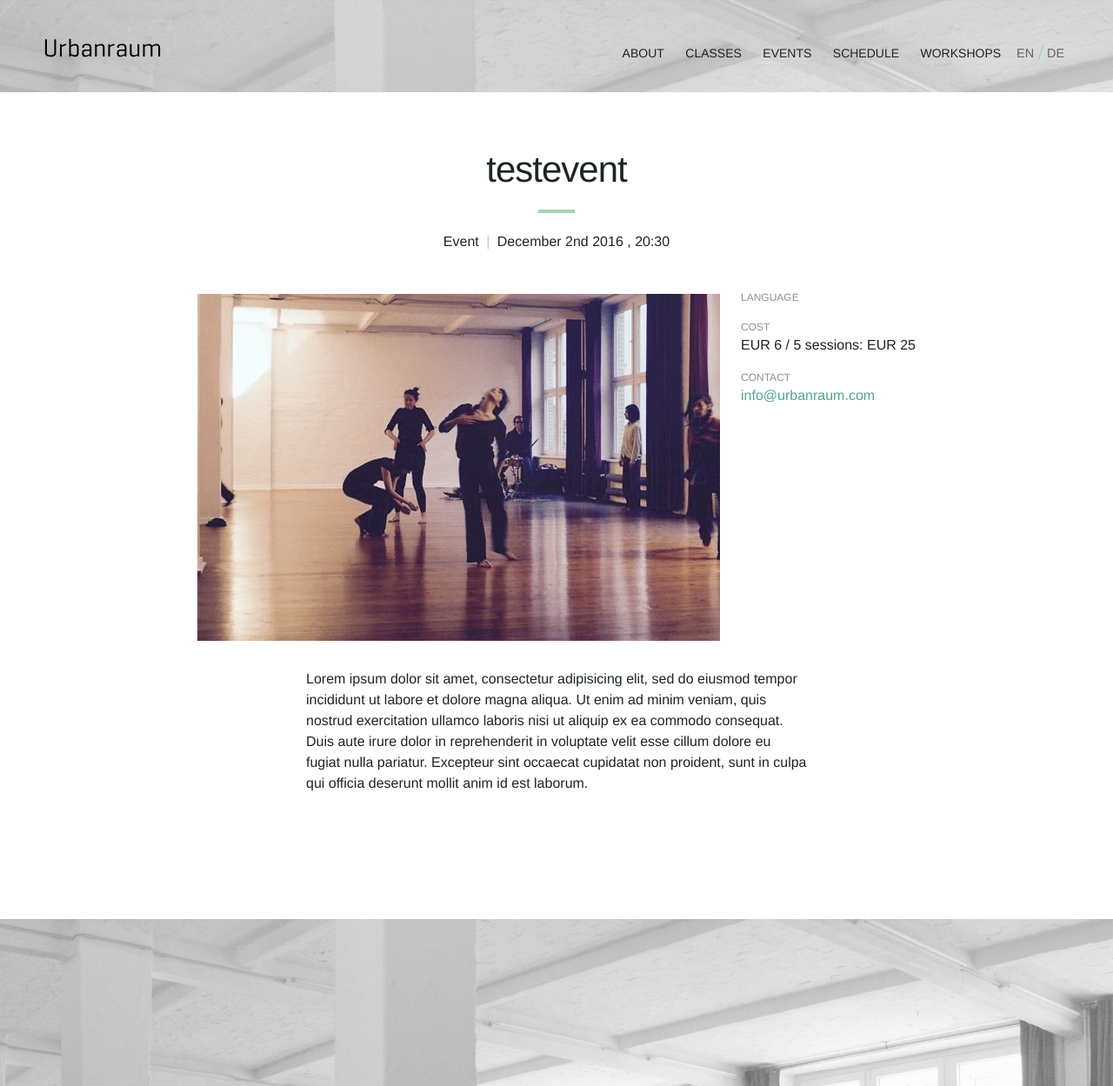
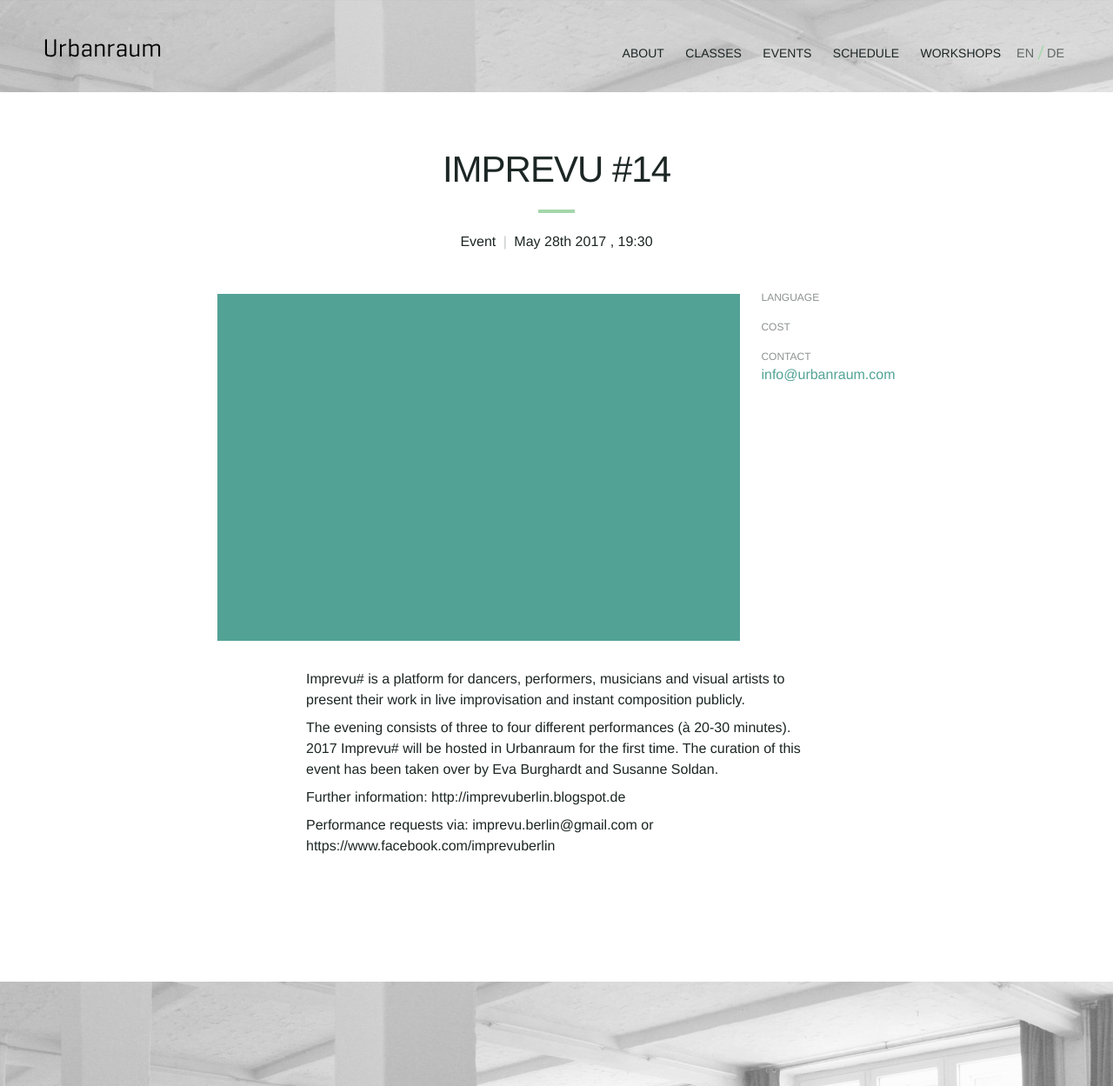
Before and after one commit to Kriesse/urbanraum, a Jekyll site: the page built from _events/2017-02-28-test.md, in a window 1280 px wide. Shown: the whole page at 87% size. Built offline with Jekyll 4.4.1, drawn with Linux system fonts in a browser that asks for light colours; nearby versions of some CDN libraries.

Commit message:
Update 2017-02-28-test.md

```diff
--- a/_events/2017-02-28-test.md
+++ b/_events/2017-02-28-test.md
@@ -1,33 +1,54 @@
 ---
 teacher:
 
-date_en: "December 2nd 2016"
-date_de: "2. Dezember 2016"
+date_en: "May 28th 2017"
+date_de: "28. Mai 2017"
 
-time: "8:30pm"
+time: "7:30pm"
 
-image: "event-the-move-01.jpg"
+image:
 tags:
 
-title_en:  "testevent"
-title_de:  "Testevent"
+title_en:  "IMPREVU #14"
+title_de:   "IMPREVU #14"
 
 subtitle_en: ""
 subtitle_de: ""
 
-price_en: "EUR 6 / 5 sessions: EUR 25"
-price_de: "6 Euro / 5-er Karte: 25 Euro"
+price_en: ""
+price_de: ""
 
 language_en: ""
 language_de: ""
 
 description_en: |
 
-  Lorem ipsum dolor sit amet, consectetur adipisicing elit, sed do eiusmod tempor incididunt ut labore et dolore magna aliqua. Ut enim ad minim veniam, quis nostrud exercitation ullamco laboris nisi ut aliquip ex ea commodo consequat. Duis aute irure dolor in reprehenderit in voluptate velit esse cillum dolore eu fugiat nulla pariatur. Excepteur sint occaecat cupidatat non proident, sunt in culpa qui officia deserunt mollit anim id est laborum.
+  Imprevu# is a platform for dancers, performers, musicians and visual artists to present their work in live improvisation and instant composition publicly.
+
+  The evening consists of three to four different performances (à 20-30 minutes).
+  2017 Imprevu# will be hosted in Urbanraum for the first time.
+  The curation of this event has been taken over by Eva Burghardt and Susanne Soldan.
+
+  Further information:
+  http://imprevuberlin.blogspot.de
+
+  Performance requests via:
+  imprevu.berlin@gmail.com or https://www.facebook.com/imprevuberlin
+
 
 description_de: |
+  Imprevu# ist eine Veranstaltungsreihe, die Tänzer_innen, Performer_innen, Musiker_innen und bildenden Künstler_innen eine Plattform bietet, ihre Arbeiten aus dem Bereich Live-Improvisation und Instant Composition öffentlich zu präsentieren.
 
-  Lorem ipsum dolor sit amet, consectetur adipisicing elit, sed do eiusmod tempor incididunt ut labore et dolore magna aliqua. Ut enim ad minim veniam, quis nostrud exercitation ullamco laboris nisi ut aliquip ex ea commodo consequat. Duis aute irure dolor in reprehenderit in voluptate velit esse cillum dolore eu fugiat nulla pariatur. Excepteur sint occaecat cupidatat non proident, sunt in culpa qui officia deserunt mollit anim id est laborum.
+  Pro Abend werden drei bis vier kurze Performances (à 20-30 Minuten) gezeigt.
+  2017 wird die Imprevu#-Reihe erstmals im Urbanraum stattfinden.
+  Die Kuratierung der Reihe haben nunmehr Eva Burghardt und Susanne Soldan übernommen.
+
+  Weitere Infos unter:
+  http://imprevuberlin.blogspot.de
+
+  Performanceanfragen über:
+  imprevu.berlin@gmail.com oder https://www.facebook.com/imprevuberlin
+
 
 
 ---
```
